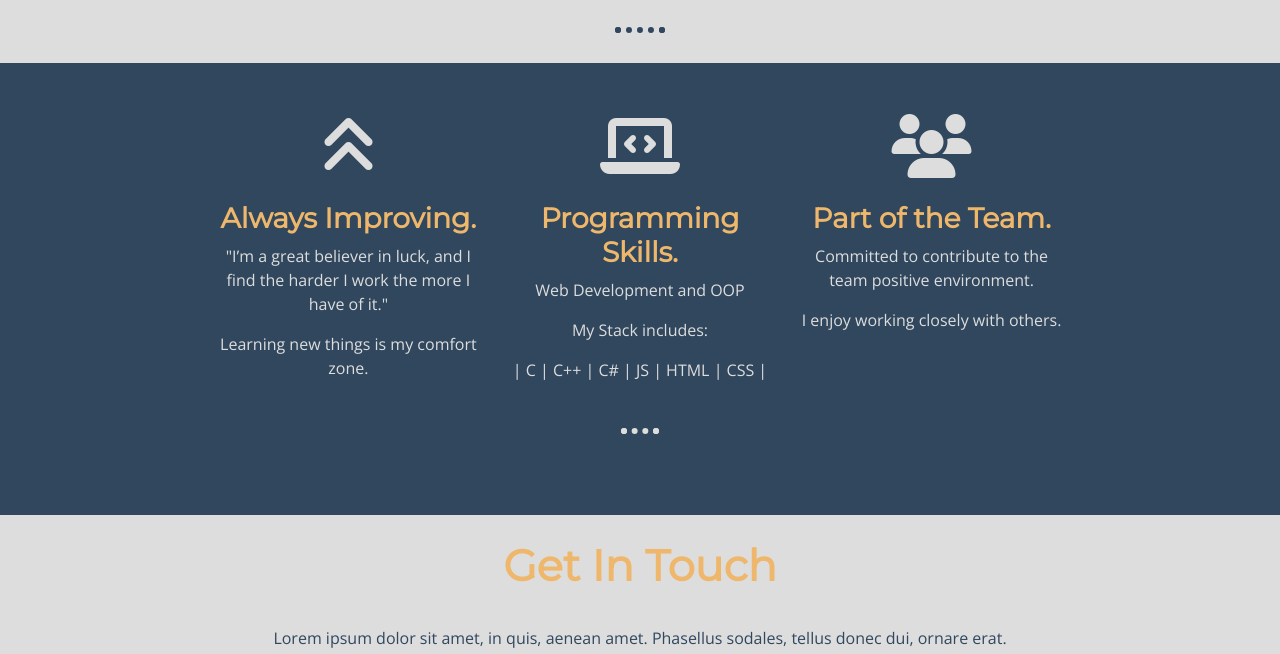
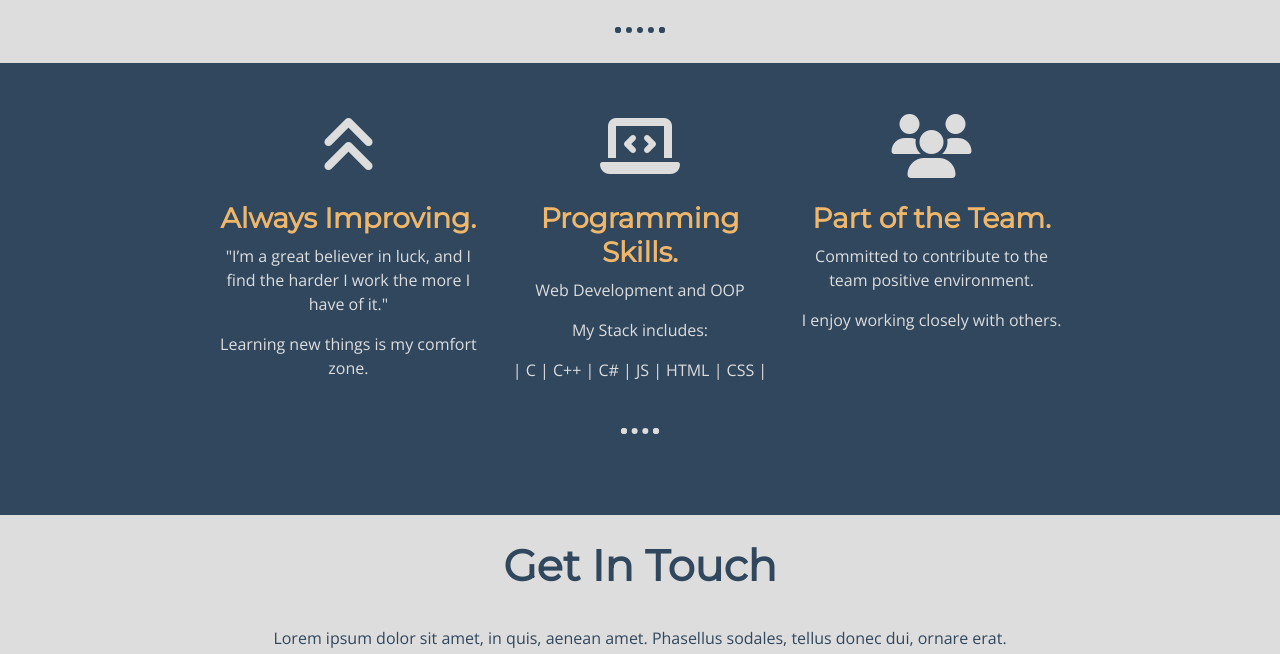
Before and after one commit to eyalbab/Portfolio, a plain HTML site: page index.html in a window 1280 px wide. Shown: the part 666-1320 px from the top of the page. Drawn offline with nearby package versions, Linux system fonts and the light colour scheme.

Commit message:
Update index.html

```diff
--- a/index.html
+++ b/index.html
@@ -84,7 +84,7 @@
 
     <!-- //****Contact****// -->
     <div class="contact">
-      <h2>Get In Touch</h2>
+      <h2 class="contact-header">Get In Touch</h2>
       <p>Lorem ipsum dolor sit amet, in quis, aenean amet. Phasellus sodales, tellus donec dui, ornare erat.</p>
       <a class="Contact-Button" href="mailto:eyalbahar@email.com">CONTACT ME</a>
     </div>
```
